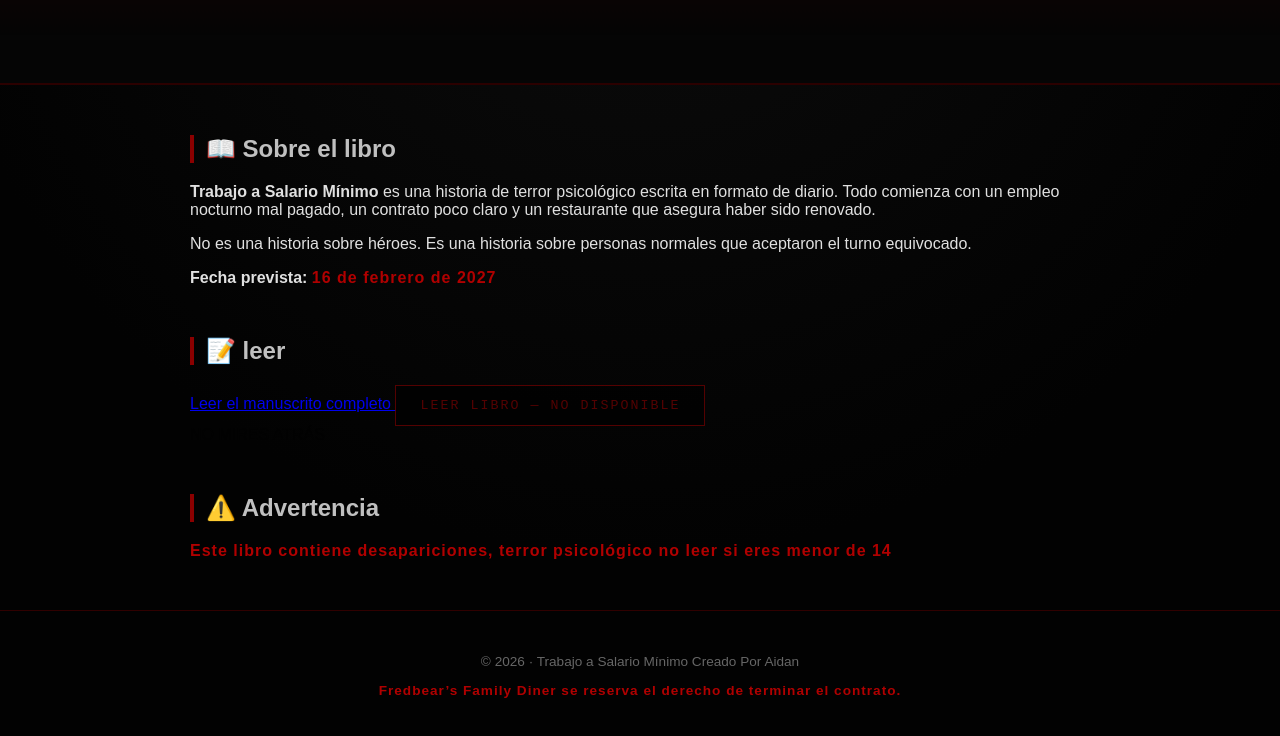
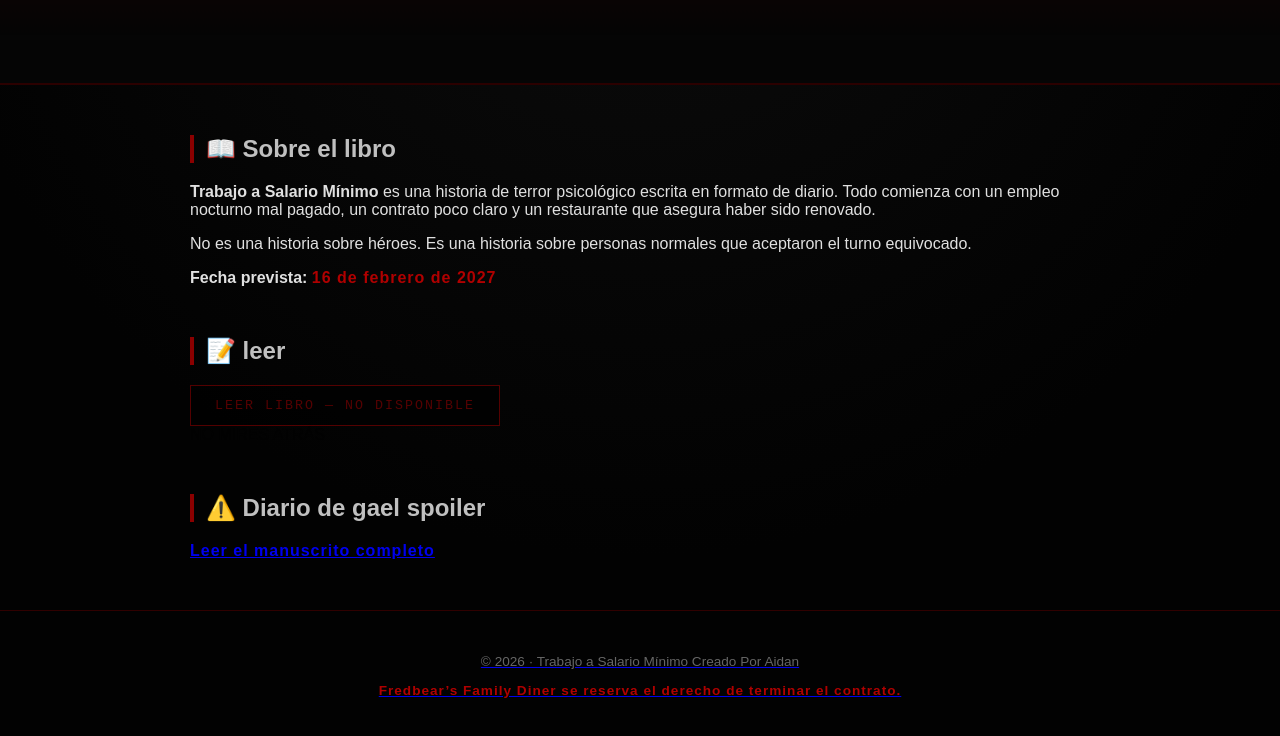
Before and after one commit to playshadow27-sudo/trabajo-a-salario-minimo, a plain HTML site: page index.html in a window 1280 px wide. Shown: the part 164-900 px from the top of the page. Drawn offline with Linux system fonts and the light colour scheme.

Commit message:
Update index.html

```diff
--- a/index.html
+++ b/index.html
@@ -150,8 +150,6 @@
   </section>
   <section>
     <h2>📝 leer</h2>
-  <a href="https://docs.google.com/document/d/1Zsr4K1eKVClOmSA_xX9_RjXkjJzYQhOU2KwPM-CpqV0/edit?tab=t.0" target="_blank">
-  Leer el manuscrito completo
     <button disabled style="
   background:#000;
   color:#8b0000;
@@ -173,9 +171,10 @@
   </section>
 
   <section>
-    <h2>⚠️ Advertencia</h2>
+    <h2>⚠️ Diario de gael spoiler</h2>
     <p class="warning">
-      Este libro contiene desapariciones, terror psicológico no leer si eres menor de 14
+        <a href="https://docs.google.com/document/d/1Zsr4K1eKVClOmSA_xX9_RjXkjJzYQhOU2KwPM-CpqV0/edit?tab=t.0" target="_blank">
+  Leer el manuscrito completo
     </p>
   </section>
 
```
